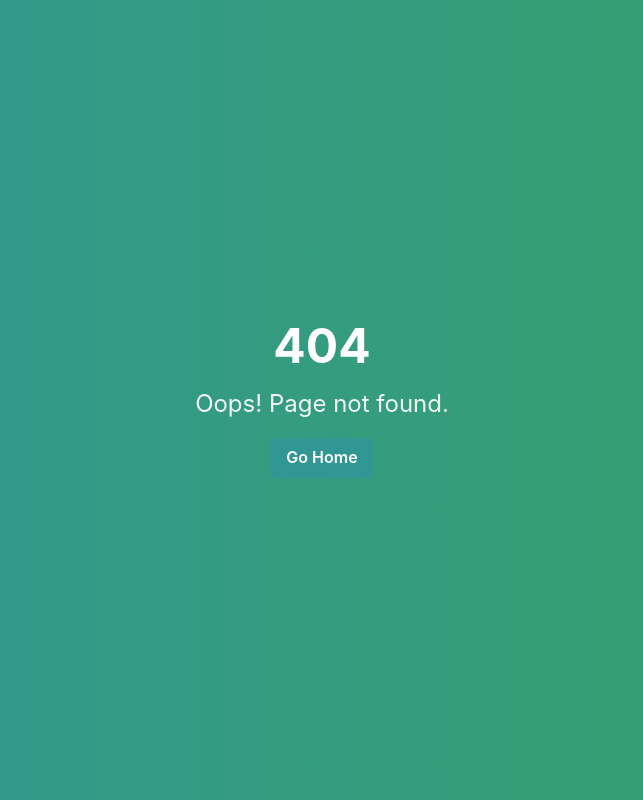
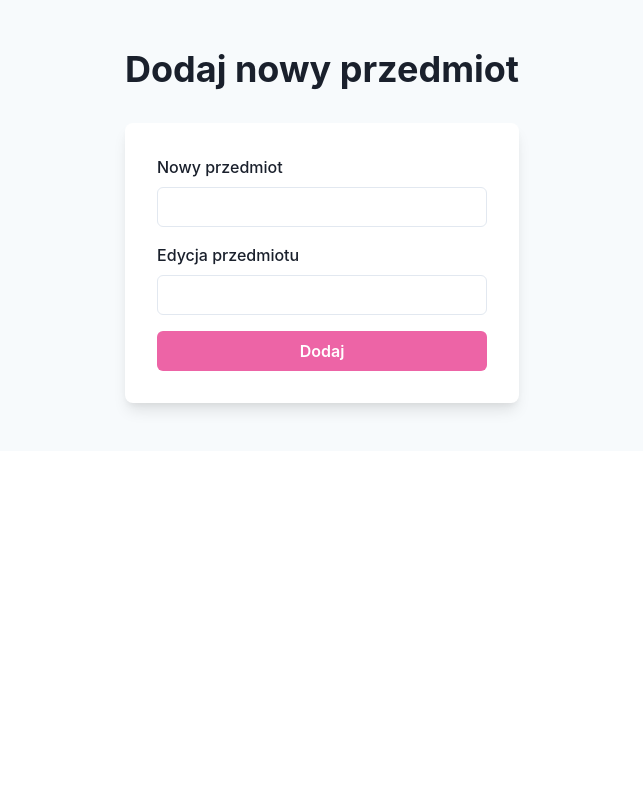
Before and after one commit to ace-pajace/IntellectInk, a React (Vite) app in the folder frontend/: page /subjects/create in a window 1280 px wide. Before the commit this address had no page. Shown: the whole page, without its empty margins (318-961 px from the left). Built offline with nearby package versions, Linux system fonts and the light colour scheme.

Commit message:
minor changes

```diff
--- a/frontend/package.json
+++ b/frontend/package.json
@@ -20,7 +20,8 @@
     "framer-motion": "^11.0.20",
     "react": "^18.2.0",
     "react-dom": "^18.2.0",
-    "react-router-dom": "^6.22.3"
+    "react-router-dom": "^6.22.3",
+    "uuid": "^9.0.1"
   },
   "devDependencies": {
     "@types/react": "^18.2.66",
--- /dev/null
+++ b/frontend/src/pages/NewSubjectPage.tsx
@@ -0,0 +1,71 @@
+'use client'
+
+import {
+    Flex,
+    Box,
+    FormControl,
+    FormLabel,
+    Input,
+    Stack,
+    Button,
+    Heading,
+    useColorModeValue,
+} from "@chakra-ui/react";
+import { useState } from "react";
+
+export default function NewSubjectPage() {
+
+    const [subject, setSubject] = useState('');
+    const [edition, setEdition] = useState('');
+    // const [loginResponse, setLoginResponse] = useState(null);
+
+    const handleCreate = async () => {
+        console.log(`Subject: ${subject}, Edition: ${edition}`);
+    }
+
+    return (
+        <Box>
+            <Flex
+                // minH={"100vh"}
+                align={"center"}
+                justify={"center"}
+                bg={useColorModeValue("gray.50", "gray.800")}
+            >
+                <Stack spacing={8} mx={"auto"} maxW={"lg"} py={12} px={6}>
+                    <Stack align={"center"}>
+                        <Heading fontSize={"4xl"}>Dodaj nowy przedmiot</Heading>
+                    </Stack>
+                    <Box
+                        rounded={"lg"}
+                        bg={useColorModeValue("white", "gray.700")}
+                        boxShadow={"lg"}
+                        p={8}
+                    >
+                        <Stack spacing={4}>
+                            <FormControl id="subject">
+                                <FormLabel>Nowy przedmiot</FormLabel>
+                                <Input type="text" value={subject} onChange={(e) => setSubject(e.target.value)} />
+                            </FormControl>
+                            <FormControl id="edition">
+                                <FormLabel>Edycja przedmiotu</FormLabel>
+                                <Input type="text" value={edition} onChange={(e) => setEdition(e.target.value)} />
+                            </FormControl>
+                            <Stack spacing={10}>
+                                <Button
+                                    onClick={handleCreate} type="submit" as={'a'}
+                                    bg={"pink.400"}
+                                    color={"white"}
+                                    _hover={{
+                                        bg: "pink.500",
+                                    }}
+                                >
+                                    Dodaj
+                                </Button>
+                            </Stack>
+                        </Stack>
+                    </Box>
+                </Stack>
+            </Flex>
+        </Box>
+    );
+}
--- a/frontend/src/pages/SignUpPage.tsx
+++ b/frontend/src/pages/SignUpPage.tsx
@@ -30,13 +30,14 @@ export default function SignupCard() {
     const [email, setEmail] = useState('');
     const [password, setPassword] = useState('');
     const [confirmPassword, setConfirmPassword] = useState('');
+
     // const [loginResponse, setLoginResponse] = useState(null);
 
-  const handleSignUp = async () => {
-    // const response = await ApiService.login(email, password);
-    // setLoginResponse(response);
-    console.log(`Email: ${email}, Password: ${password}, Confirm Password: ${confirmPassword}`);
-  }
+    // const handleSignUp = async () => {
+    //   // const response = await ApiService.login(email, password);
+    //   // setLoginResponse(response);
+    //   console.log(`Email: ${email}, Password: ${password}, Confirm Password: ${confirmPassword}`);
+    // }
 
 
 
@@ -65,7 +66,7 @@ export default function SignupCard() {
                         p={8}
                     >
                         <Stack spacing={4}>
-            {/* <HStack>
+                            <HStack>
                                 <Box>
                                     <FormControl id="firstName" isRequired>
                                         <FormLabel>First Name</FormLabel>
@@ -78,7 +79,7 @@ export default function SignupCard() {
                                         <Input type="text" />
                                     </FormControl>
                                 </Box>
-            </HStack> */}
+                            </HStack>
                             <FormControl id="email" isRequired>
                                 <FormLabel>Email address</FormLabel>
                                 <Input type="email" value={email} onChange={(e) => setEmail(e.target.value)} />
@@ -86,7 +87,7 @@ export default function SignupCard() {
                             <FormControl id="password" isRequired>
                                 <FormLabel>Password</FormLabel>
                                 <InputGroup>
-                <Input type={showPassword ? "text" : "password"} value={password} onChange={(e) => setPassword(e.target.value)}  />
+                                    <Input type={showPassword ? "text" : "password"} value={password} onChange={(e) => setPassword(e.target.value)} />
                                     <InputRightElement h={"full"}>
                                         <Button
                                             variant={"ghost"}
--- a/frontend/src/pages/SubjectPage.tsx
+++ b/frontend/src/pages/SubjectPage.tsx
@@ -5,7 +5,6 @@ import HomeNavbar from "../components/HomeNavbar";
 import TreeNode from '../components/TreeNode';
 import { useState } from 'react';
 
-const Links = ["WDI 22/23", "ASD 22/23", "Matematyka Dyskretna 21/22"];
 
 interface Node {
     id: string;
@@ -18,6 +17,7 @@ interface Node {
 import { v4 as uuidv4 } from 'uuid';
 import { useLocation, useNavigate } from 'react-router-dom';
 
+const links = ["WDI 22/23", "ASD 22/23", "Matematyka Dyskretna 21/22"];
 const initialNodes: Node[] = [
     {
         id: uuidv4(),
@@ -83,7 +83,10 @@ export default function SubjectPage() {
     // - addDirectoryNode (zapisanie do bazy -> dodanie do drzewa)
     // - addFileNode (upload -> nowy widok -> pobranie pliku -> zapisanie do bazy -> dodanie do drzewa)
     const addNode = (type: 'directory' | 'file') => {
-        const findNodeAndParent = (nodes: Node[], label: string): [Node | null, Node[] | null] => {
+        const findNodeAndParent = (nodes: Node[] | undefined, label: string): [Node | null, Node[] | null] => {
+            if (!nodes) {
+                throw new Error('Nodes is undefined');
+            }
             for (let i = 0; i < nodes.length; i++) {
                 if (nodes[i].label === label) {
                     return [nodes[i], nodes];
@@ -126,7 +129,7 @@ export default function SubjectPage() {
 
     return (
         <>
-            <HomeNavbar children={Links} />
+            <HomeNavbar children={links} />
             {/* we need to change this minHeight*/}
             <Flex p={4} direction="column" minHeight={"80vh"}>
                 {/* SubjectNavbar */}
--- /dev/null
+++ b/frontend/src/pages/TestPage.tsx
@@ -0,0 +1,11 @@
+import React from 'react';
+
+const TestPage: React.FC = () => {
+    return (
+        <div>
+            <h1>Test Page</h1>
+        </div>
+    );
+};
+
+export default TestPage;
```
Also changed, not shown: frontend/src/App.tsx (+10 -1 lines), 1 other file (tests, documents, lock files or other folders). Lines whose indentation alone changed are shown as unchanged.
